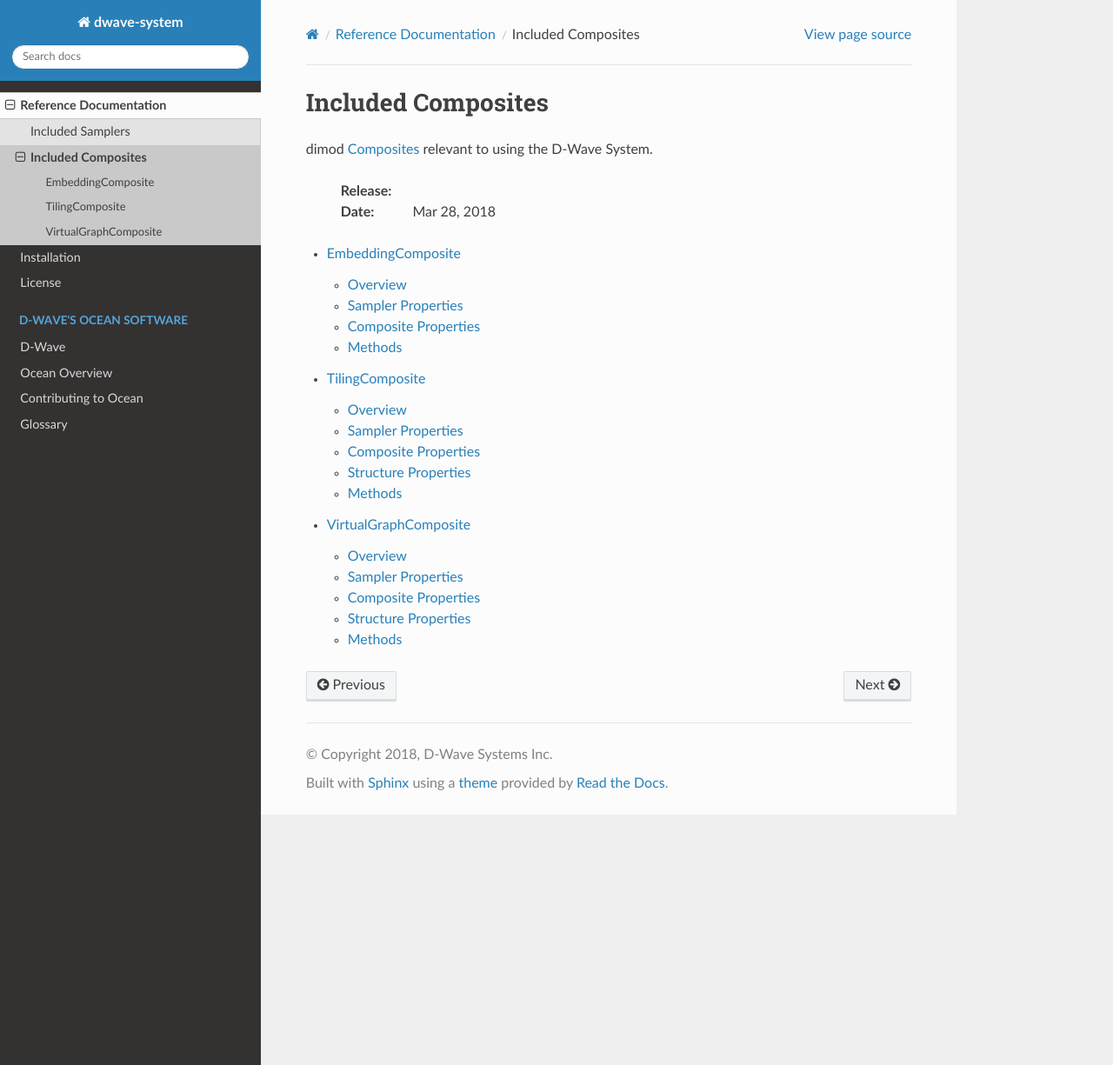
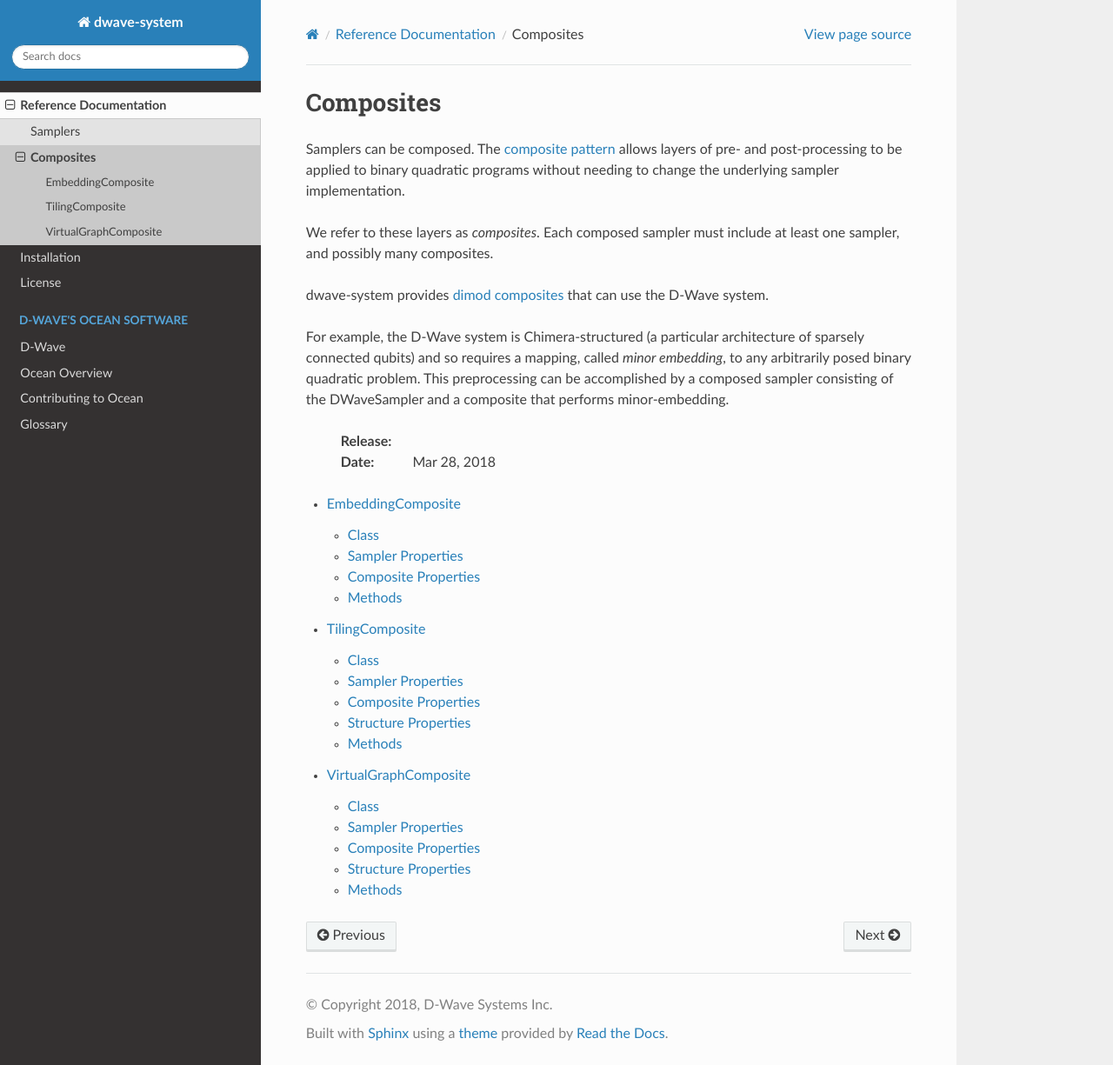
Before and after one commit to dwavesystems/dwave-system, a Sphinx documentation site: the page built from docs/reference/composites/index.rst, in a window 1280 px wide and 1225 px high. Shown: the whole window at 87% size. Built offline with Sphinx 7.4.7 and the Read the Docs theme 2.0.0, drawn with Linux system fonts in a browser that asks for light colours; the version number could not be read and is left out.

Commit message:
Update overview content

```diff
--- a/docs/reference/composites/embedding.rst
+++ b/docs/reference/composites/embedding.rst
@@ -4,8 +4,8 @@
 EmbeddingComposite
 ==================
 
-Overview
-========
+Class
+=====
 
 .. automodule:: dwave.system.composites.embedding
 
--- a/docs/reference/composites/index.rst
+++ b/docs/reference/composites/index.rst
@@ -1,12 +1,24 @@
 .. _included_composites:
 
-===================
-Included Composites
-===================
+==========
+Composites
+==========
 
-dimod Composites_ relevant to using the D-Wave System.
+Samplers can be composed. The `composite pattern <https://en.wikipedia.org/wiki/Composite_pattern>`_
+allows layers of pre- and post-processing to be applied to binary quadratic programs without needing
+to change the underlying sampler implementation.
 
-.. _Composites: http://dimod.readthedocs.io/en/latest/reference/samplers.html#samplers-and-composites
+We refer to these layers as `composites`. Each composed sampler must
+include at least one sampler, and possibly many composites.
+
+dwave-system provides
+`dimod composites <http://dimod.readthedocs.io/en/latest/reference/samplers.html#samplers-and-composites>`_
+that can use the D-Wave system.
+
+For example, the D-Wave system is Chimera-structured (a particular architecture of sparsely
+connected qubits) and so requires a mapping, called *minor embedding*, to any arbitrarily posed
+binary quadratic problem. This preprocessing can be accomplished by a composed sampler consisting of
+the DWaveSampler and a composite that performs minor-embedding.
 
    :Release: |release|
    :Date: |today|
--- a/docs/reference/composites/tiling.rst
+++ b/docs/reference/composites/tiling.rst
@@ -2,7 +2,7 @@
 TilingComposite
 ===============
 
-Overview
+Class
 ========
 
 .. automodule:: dwave.system.composites.tiling
--- a/docs/reference/composites/virtual_graph.rst
+++ b/docs/reference/composites/virtual_graph.rst
@@ -2,8 +2,8 @@
 VirtualGraphComposite
 =====================
 
-Overview
-========
+Class
+=====
 
 .. automodule:: dwave.system.composites.virtual_graph
 
--- a/docs/reference/samplers/dwave_sampler.rst
+++ b/docs/reference/samplers/dwave_sampler.rst
@@ -4,8 +4,8 @@
 D-Wave Sampler
 ==============
 
-Overview
-========
+Class
+=====
 
 .. automodule:: dwave.system.samplers.dwave_sampler
 
```
Also changed, not shown: README.rst (+5 -2 lines), docs/reference/samplers/index.rst (+11 -6 lines).
